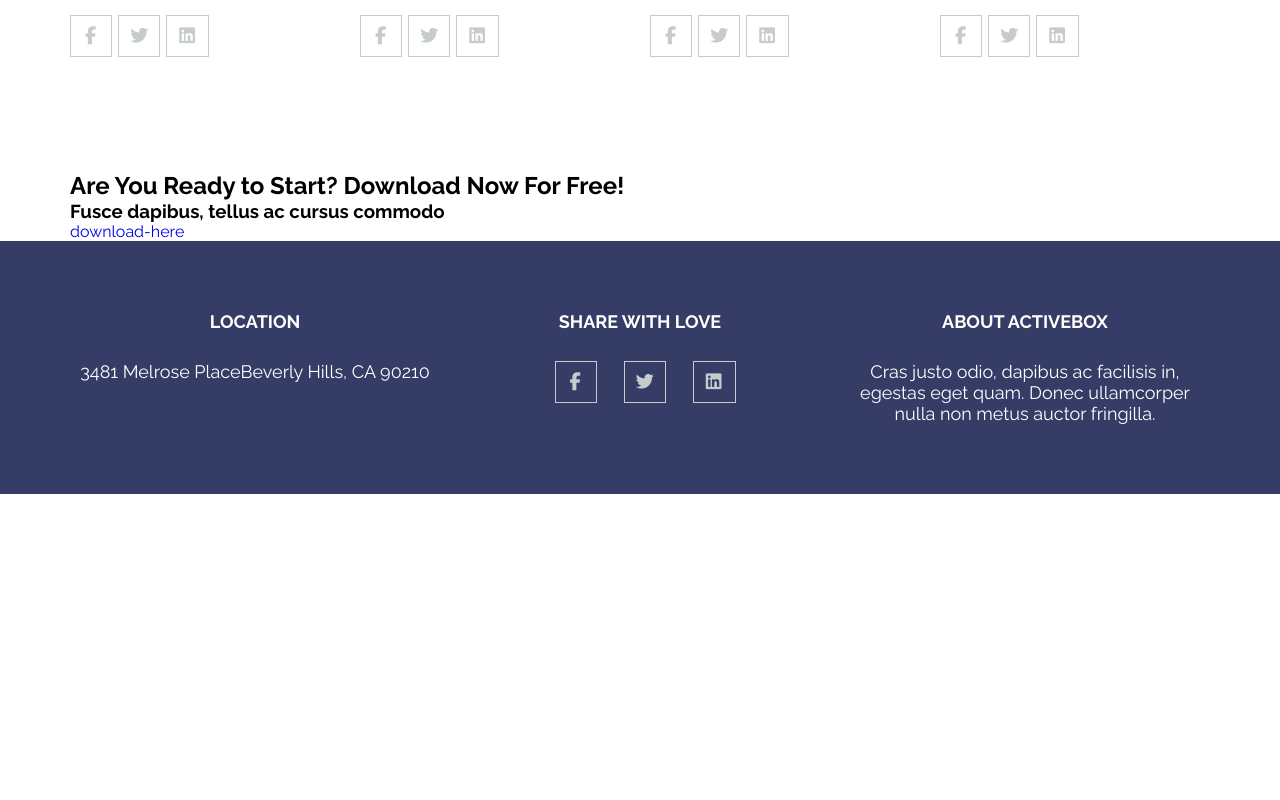
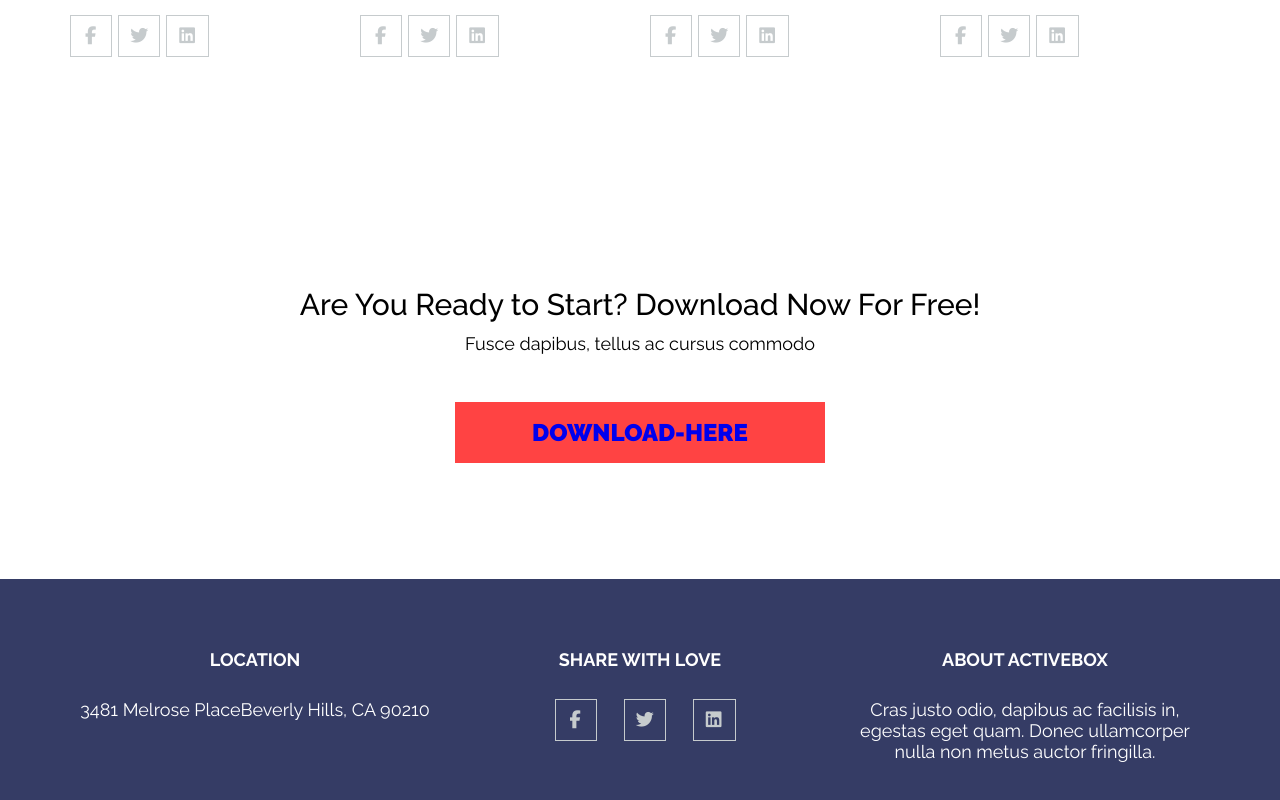
Before and after one commit to Dmitri286/Cursavoi-proect, a website built with Parcel: page src/index.html in a window 1280 px wide. Shown: the part 2593-3393 px from the top of the page. Before the commit the page ends 3087 px from the top, so only its background shows below. Built offline with nearby package versions, Linux system fonts and the light colour scheme.

Commit message:
added download section

```diff
--- a/src/scss/download.scss
+++ b/src/scss/download.scss
@@ -0,0 +1,28 @@
+.download {
+    padding: 7.25rem 0;
+}
+.download-text {
+    text-align: center;
+    font-size: $_30px;
+    font-weight: 500;
+    margin-bottom: 0.7rem;
+}
+.download-title {
+    text-align: center;
+    font-size: $_18px;
+    font-weight: 400;
+    margin-bottom: 3rem;
+}
+.download-btn {
+    display: block;
+    margin-left: auto;
+    margin-right: auto;
+    width: 23.125rem;
+    text-align: center;
+    font-size: $_24px;
+    font-weight: 900;
+    color:  #ffffff;
+    padding: 1rem;
+    background-color: #FF4343;
+    text-transform: uppercase;
+}
--- a/src/scss/our-team.scss
+++ b/src/scss/our-team.scss
@@ -57,12 +57,14 @@
 }
 
  .fa-twitter {
+    content: '\f099';
     font-size: $_18px;
     color: #C6CBCD;
     border: 1px solid #C6CBCD;
     padding: 11px;
 }
  .fa-linkedin {
+    content: '\f08c';
     font-size: $_18px;
     color: #C6CBCD;
     border: 1px solid #C6CBCD;
```
